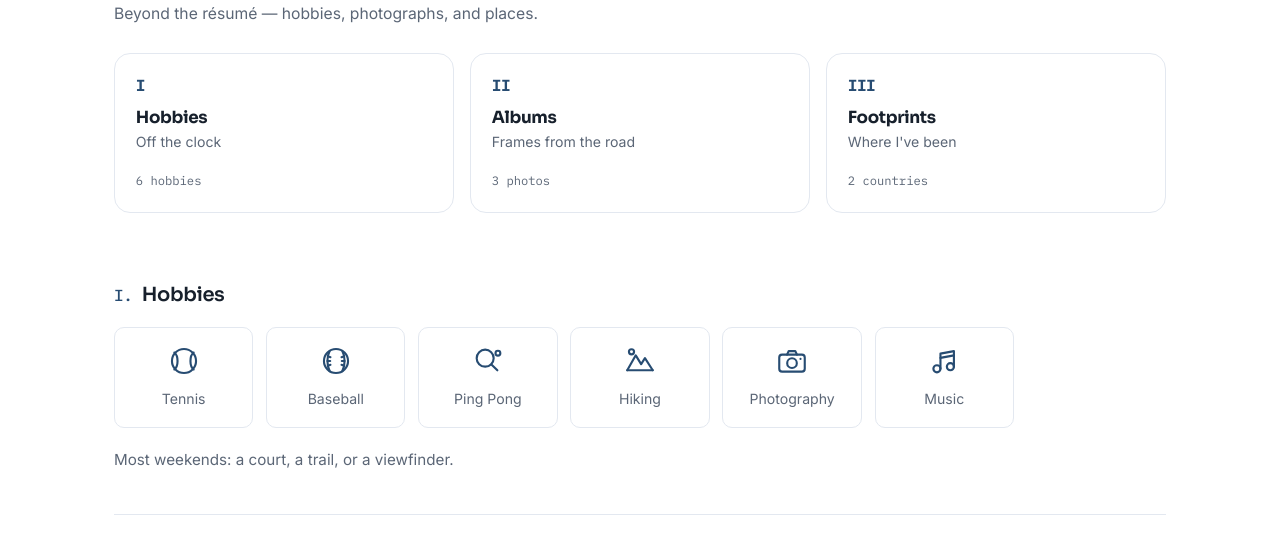
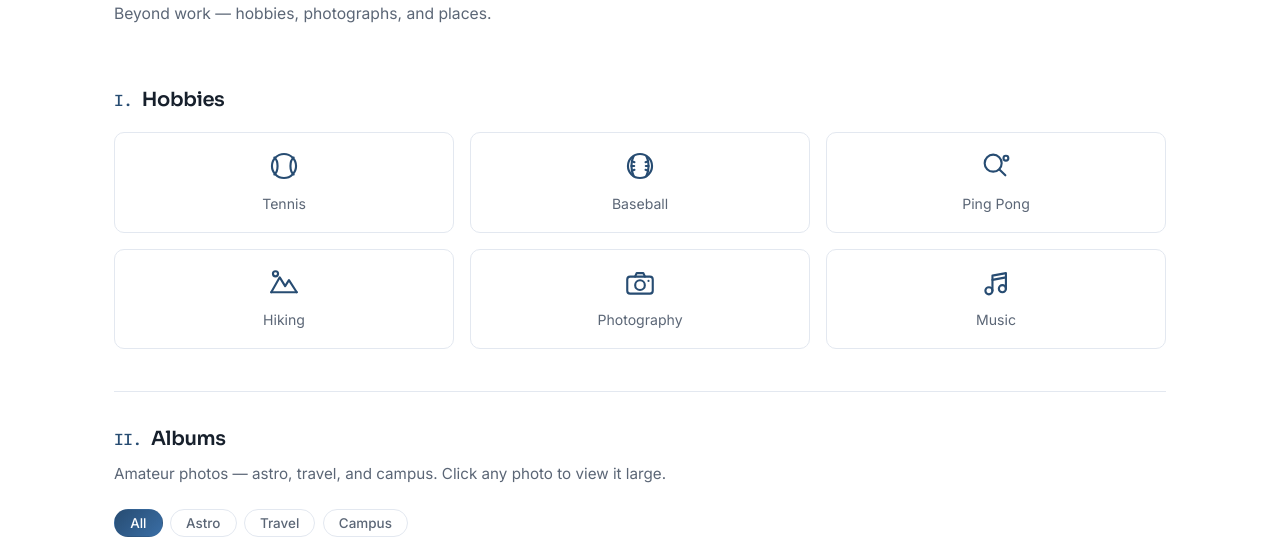
Before and after one commit to JackyJiang08/JackyJiang08.github.io, a website: page misc.html in a window 1280 px wide. Shown: the part 195-742 px from the top of the page. Drawn offline with Linux system fonts and the light colour scheme; animation ran at ten frames a second.

Commit message:
feat(misc): direct section headings, hobbies grid alignment, automated photo build pipeline

```diff
--- a/css/sections.css
+++ b/css/sections.css
@@ -507,64 +507,19 @@
   font-size: 0.98rem;
 }
 
-/* Entry cards: numbered gateways (three across, stacking on mobile) */
-.entry-cards {
-  display: grid;
-  grid-template-columns: repeat(3, 1fr);
-  gap: 1rem;
-  margin-bottom: 2.2rem;
-}
-
-.entry-card {
-  display: block;
-  background: var(--bg-card);
-  border: 1px solid var(--border);
-  border-radius: var(--radius-xl);
-  padding: 1.2rem 1.3rem;
-  color: var(--text);
-  transition: transform 0.16s ease, border-color 0.16s ease;
-}
-
-.entry-card:hover {
-  text-decoration: none;
-  transform: translateY(-3px);
-  border-color: color-mix(in srgb, var(--accent) 45%, var(--border));
-}
-
-.entry-num {
-  display: block;
-  font-family: var(--font-mono);
-  font-size: 0.95rem;
-  font-weight: 600;
-  color: var(--accent);
-  margin-bottom: 0.5rem;
-}
-
-.entry-card h3 {
-  font-size: 1.05rem;
-  margin-bottom: 0.15rem;
-}
-
-.entry-card p {
-  color: var(--text-muted);
-  font-size: 0.88rem;
-  margin-bottom: 0.7rem;
-}
-
-.entry-count {
-  font-family: var(--font-mono);
-  font-size: 0.76rem;
-  color: var(--text-muted);
-  font-variant-numeric: tabular-nums;
-}
-
 /* Hobby grid: original line icons + labels */
 .hobby-grid {
   list-style: none;
   display: grid;
-  grid-template-columns: repeat(auto-fill, minmax(130px, 1fr));
-  gap: 1.1rem 0.8rem;
+  grid-template-columns: repeat(3, 1fr);
+  gap: 1rem;
   margin-top: 0.4rem;
+}
+
+@media (max-width: 640px) {
+  .hobby-grid {
+    grid-template-columns: repeat(2, 1fr);
+  }
 }
 
 .hobby-item {
@@ -592,15 +547,7 @@
   border-color: color-mix(in srgb, var(--accent) 40%, var(--border));
 }
 
-.hobby-note {
-  margin: 1.2rem 0 0;
-}
 
-@media (max-width: 700px) {
-  .entry-cards {
-    grid-template-columns: 1fr;
-  }
-}
 
 /* ---------- Footprints map ---------- */
 .fp-wrap {
--- a/js/footprints.js
+++ b/js/footprints.js
@@ -162,7 +162,7 @@
           b.className = "fp-thumb";
           b.setAttribute("aria-label", "View photo: " + p.caption);
           var img = document.createElement("img");
-          img.src = p.src;
+          img.src = p.thumb || p.src;
           img.alt = p.caption;
           img.loading = "lazy";
           img.decoding = "async";
--- a/js/gallery.js
+++ b/js/gallery.js
@@ -36,7 +36,7 @@
       btn.addEventListener("click", function () { openLightbox(visible, idx); });
 
       var img = document.createElement("img");
-      img.src = p.src;
+      img.src = p.thumb || p.src; // small tile image; the lightbox loads full src
       img.alt = p.caption;
       img.loading = "lazy";
       img.decoding = "async";
--- a/js/misc.js
+++ /dev/null
@@ -1,29 +0,0 @@
-// Misc. page: live counters on the entry cards, computed from data —
-// hobbies from the DOM grid, albums from the PHOTOS manifest, footprints a
-// placeholder until the Footprints data arrives.
-(function () {
-  "use strict";
-
-  var hobbies = document.getElementById("count-hobbies");
-  if (hobbies) {
-    var n = document.querySelectorAll(".hobby-item").length;
-    hobbies.textContent = n + " hobbies";
-  }
-
-  var albums = document.getElementById("count-albums");
-  if (albums && typeof PHOTOS !== "undefined") {
-    albums.textContent = PHOTOS.length + " photos";
-  }
-
-  var footprints = document.getElementById("count-footprints");
-  if (footprints) {
-    if (typeof FOOTPRINTS !== "undefined") {
-      var visited = Object.keys(FOOTPRINTS).filter(function (k) {
-        return FOOTPRINTS[k].visited;
-      }).length;
-      footprints.textContent = visited + " countries";
-    } else {
-      footprints.textContent = "— countries";
-    }
-  }
-})();
--- a/misc.html
+++ b/misc.html
@@ -69,30 +69,9 @@
 
     <header class="misc-head">
       <h2 class="misc-title">Misc.</h2>
-      <p class="misc-tagline">Beyond the r&eacute;sum&eacute; &mdash; hobbies, photographs, and places.</p>
+      <p class="misc-tagline">Beyond work &mdash; hobbies, photographs, and places.</p>
     </header>
 
-    <!-- Entry cards: numbered gateways to the sections below -->
-    <div class="entry-cards">
-      <a class="entry-card" href="#hobbies">
-        <span class="entry-num" aria-hidden="true">I</span>
-        <h3>Hobbies</h3>
-        <p>Off the clock</p>
-        <span class="entry-count" id="count-hobbies"></span>
-      </a>
-      <a class="entry-card" href="#albums">
-        <span class="entry-num" aria-hidden="true">II</span>
-        <h3>Albums</h3>
-        <p>Frames from the road</p>
-        <span class="entry-count" id="count-albums"></span>
-      </a>
-      <a class="entry-card" href="#footprints">
-        <span class="entry-num" aria-hidden="true">III</span>
-        <h3>Footprints</h3>
-        <p>Where I've been</p>
-        <span class="entry-count" id="count-footprints"></span>
-      </a>
-    </div>
 
     <!-- Section I — Hobbies. All icons are original inline line-art drawn
          for this site (no icon libraries). -->
@@ -151,7 +130,6 @@
           <span>Music</span>
         </li>
       </ul>
-      <p class="section-sub hobby-note">Most weekends: a court, a trail, or a viewfinder.</p>
     </section>
 
     <!-- Section II — Albums (masonry gallery, filter chips, lightbox) -->
@@ -185,7 +163,6 @@
   <script src="js/gallery.js" defer></script>
   <script src="js/modal.js" defer></script>
   <script src="js/footprints.js" defer></script>
-  <script src="js/misc.js" defer></script>
   <script src="js/main.js" defer></script>
 </body>
 </html>
```
Also changed, not shown: package.json (added, +12 -0 lines), scripts/build-photos.mjs (added, +127 -0 lines), README.md, 1 other file.
